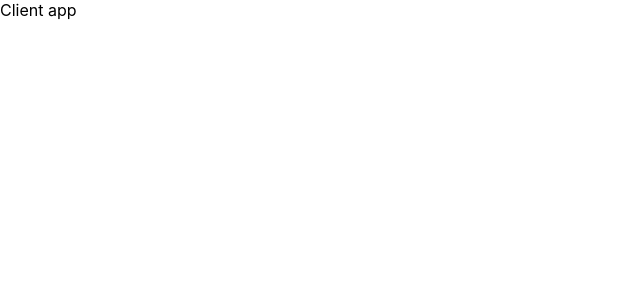
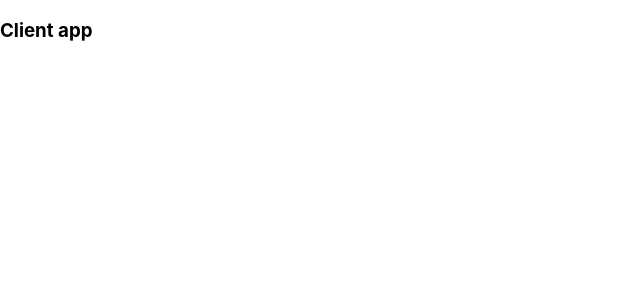
Before and after one commit to mikevelko/b-team, a React (Create React App) app in the folder client/: page / in a window 1280 px wide. Shown: the top 300 px of the page, without its empty margins (0-640 px from the left). Built offline with nearby package versions, Linux system fonts and the light colour scheme.

Commit message:
Create client-node.js.yml (#61)
* Create client-node.js.yml

* tests: Removed failing tests

* test changed

Co-authored-by: Gloomwidow <michalmachnio.mm@gmail.com>

```diff
--- a/client/src/App.js
+++ b/client/src/App.js
@@ -2,7 +2,7 @@ import './App.css';
 
 function App() {
   return (
-    <h>Client app</h>
+    <h3>Client app</h3>
   );
 }
 
```
Also changed, not shown: 1 other file (tests, documents, lock files or other folders).
